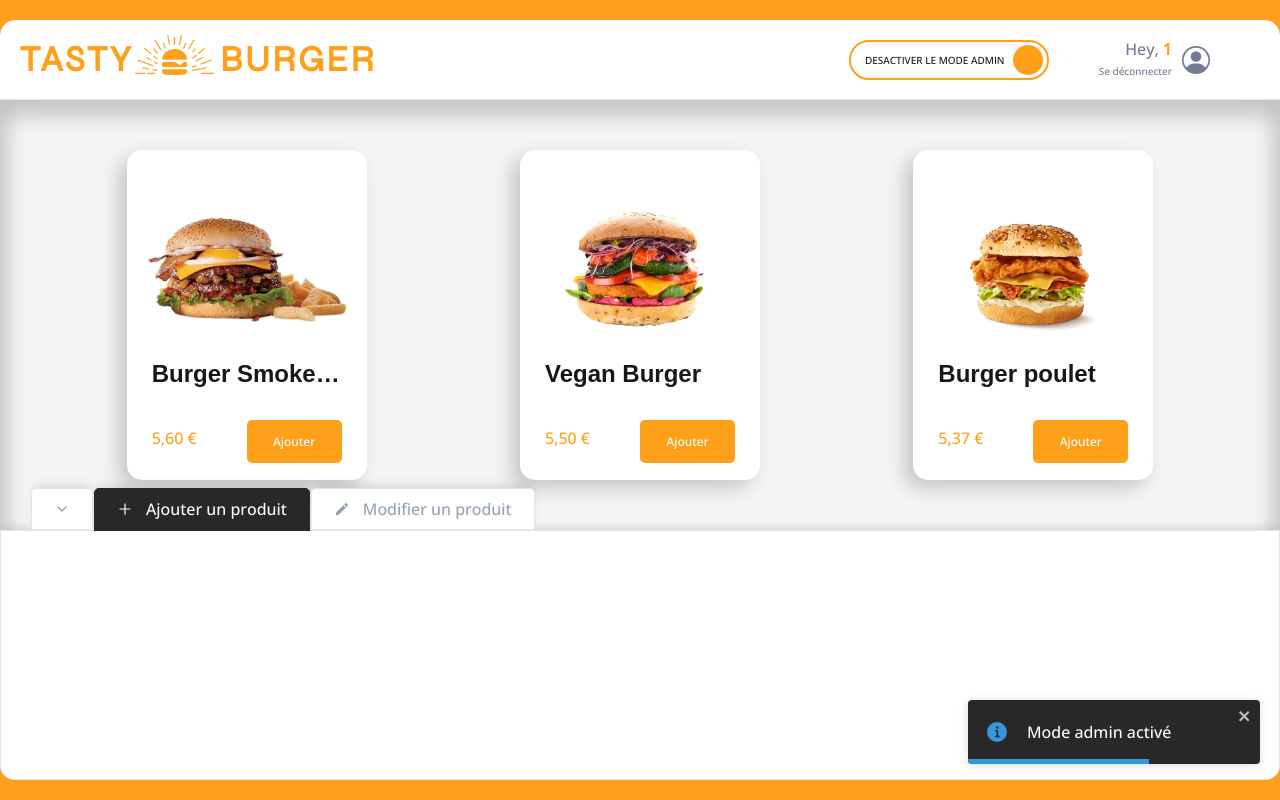
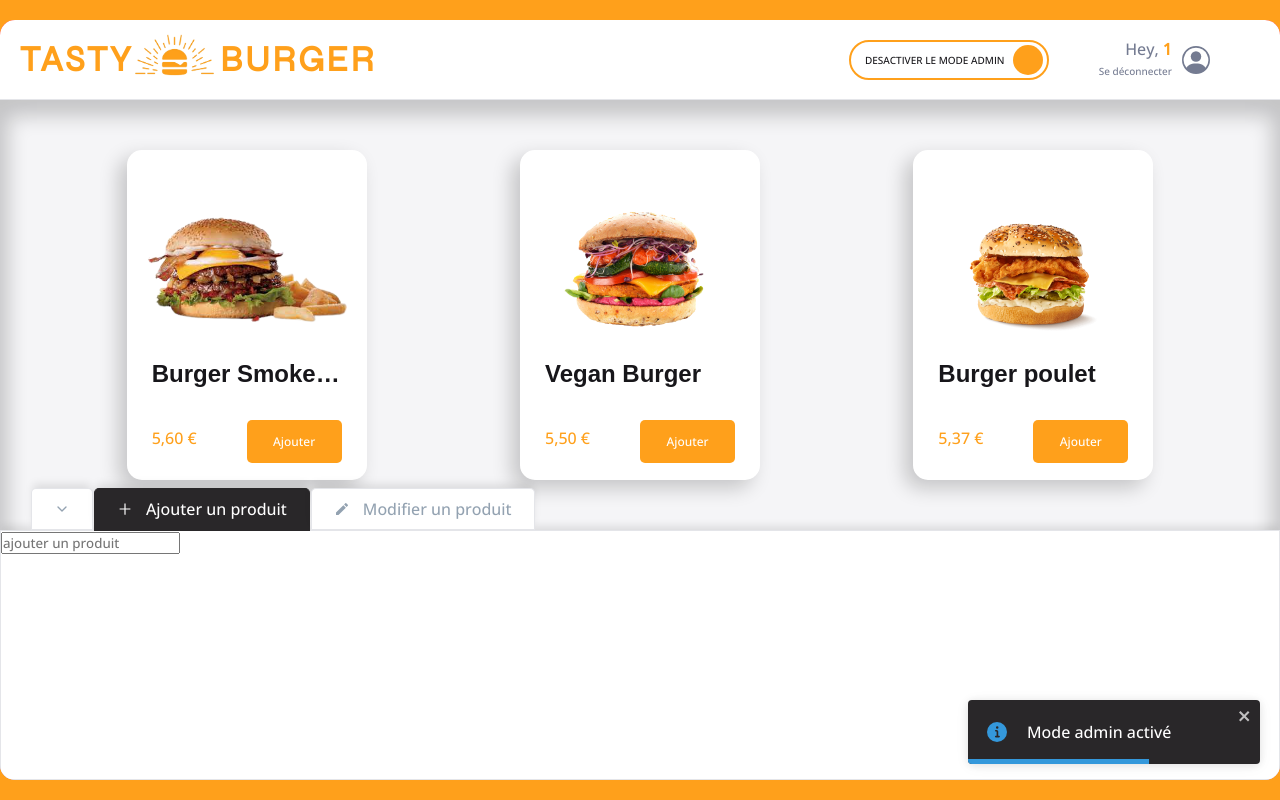
Before and after one commit to YanisMorzak/tasty-burger, a React (Vite) app: page /order/1 in a window 1280 px wide. Both pictures are taken after a click on the label 948 px from the left and 59 px from the top of the page. Built offline with nearby package versions, Linux system fonts and the light colour scheme; grey boxes are pictures that could not be loaded; a web font is replaced by a local one.

Commit message:
♻️ F07: ADMIN > adjust AdminPanel with the new scalable implementation

```diff
--- a/src/components/pages/order/Main/Admin/AdminPanel.jsx
+++ b/src/components/pages/order/Main/Admin/AdminPanel.jsx
@@ -4,11 +4,12 @@ import { theme } from '../../../../../theme';
 import OrderContext from '../../../../../context/OrderContext';
 
 export default function AdminPanel() {
-  const {isAddSelected, isEditTabSelected, } = useContext(OrderContext)
+  const {currentTabSelected } = useContext(OrderContext)
+
   return (
     <AdminPanelStyled>
-      {isAddSelected && <input placeholder='ajouter un produit'/>}
-      {isEditTabSelected && <input placeholder='modifier un produit'/>}
+      {currentTabSelected === "add" && <input placeholder='ajouter un produit'/>}
+      {currentTabSelected === "edit" && <input placeholder='modifier un produit'/>}
     </AdminPanelStyled>
   )
 }
```
